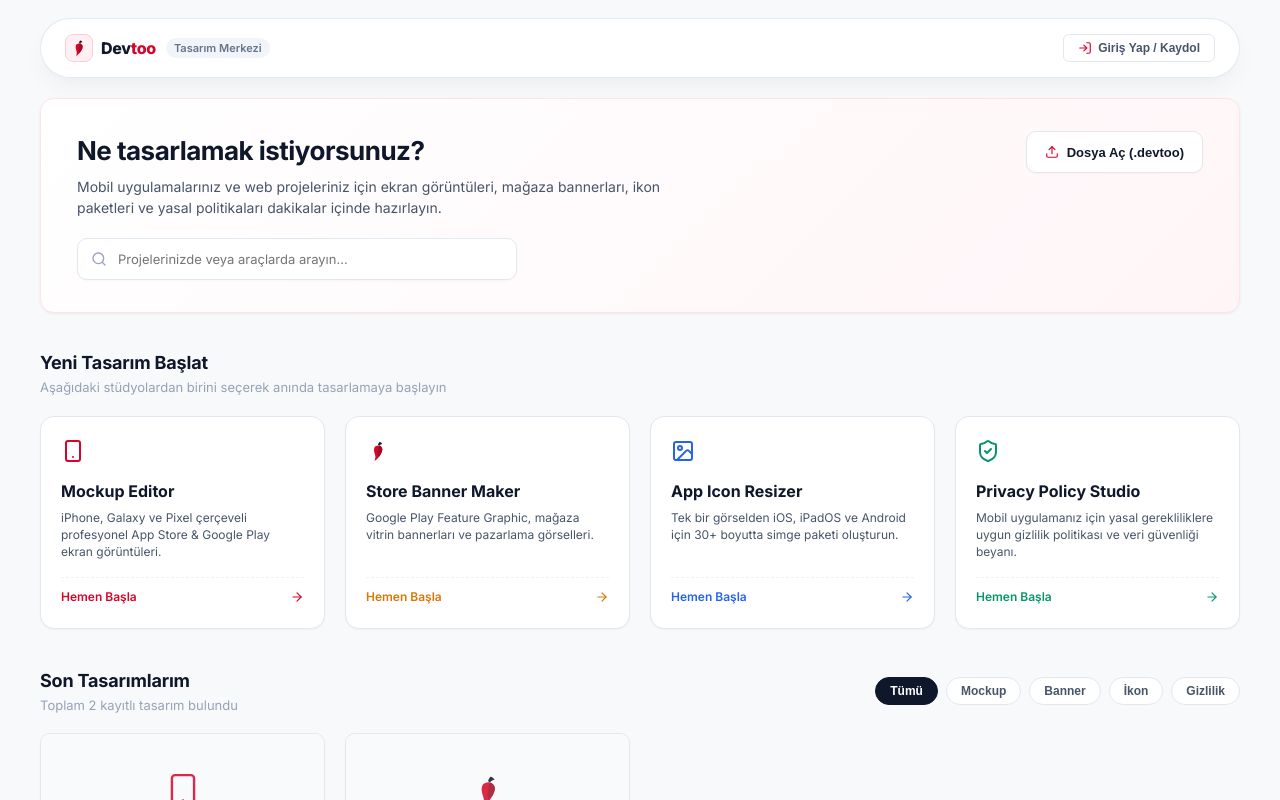
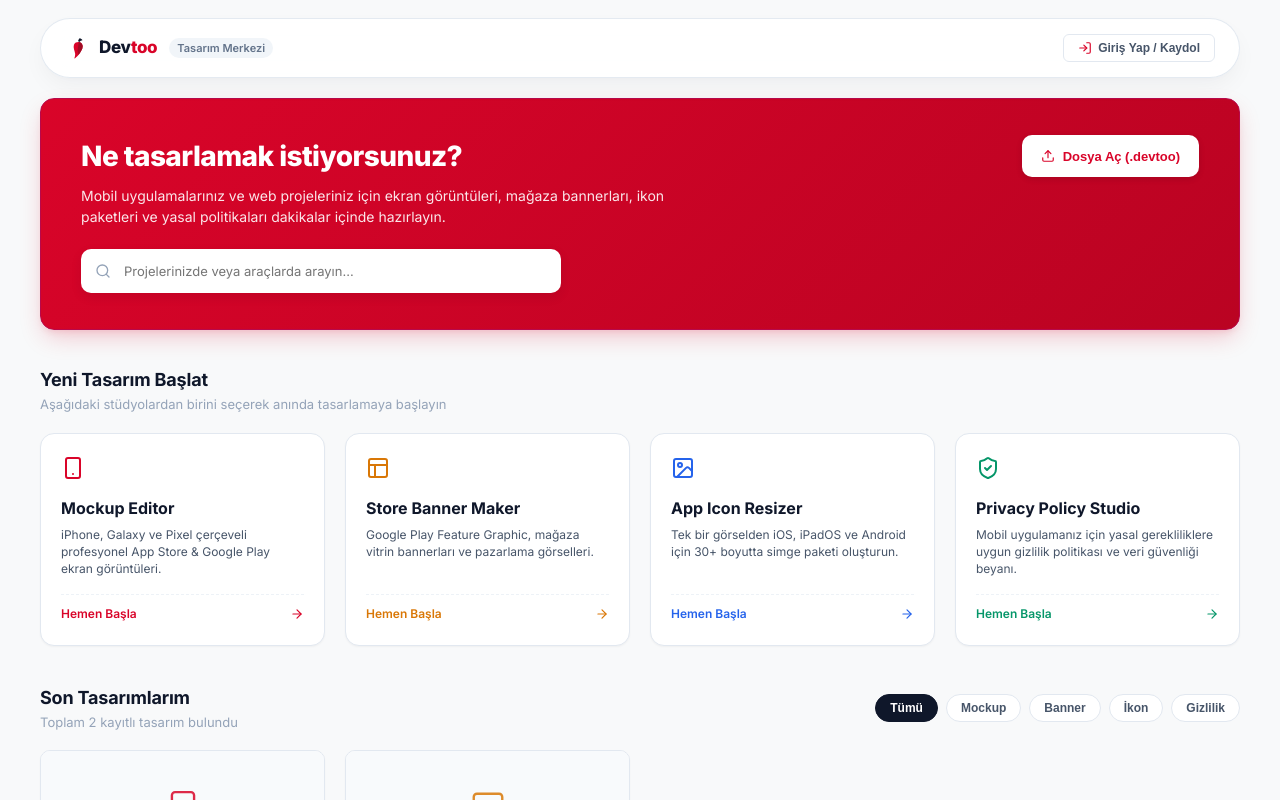
Before and after one commit to RieStudio/Devtoo, a React (Vite) app: page / in a window 1280 px wide. Built offline with nearby package versions, Linux system fonts and the light colour scheme; no server answers; a web font is replaced by a local one.

Commit message:
style(dashboard): refine red hero, boundary alignment and unboxed brand logo [skip ci]

```diff
--- a/src/App.tsx
+++ b/src/App.tsx
@@ -1164,7 +1164,6 @@ export function App() {
             <Dashboard
               onSelectTool={setActiveTool}
               onLoadProject={handleLoadProject}
-              onOpenAuthModal={() => setIsAuthModalOpen(true)}
               onOpenProjectsModal={() => setIsProjectsModalOpen(true)}
               onShowToast={showToast}
             />
--- a/src/components/Dashboard/Dashboard.css
+++ b/src/components/Dashboard/Dashboard.css
@@ -3,6 +3,7 @@
 .dashboard-container {
   display: flex;
   flex-direction: column;
+  align-items: center;
   flex: 1;
   height: 100%;
   overflow-y: auto;
@@ -11,17 +12,21 @@
   box-sizing: border-box;
 }
 
-/* Hero Section */
+/* Hero Section - Devtoo Chili Red Theme */
 .dashboard-hero {
-  background: linear-gradient(135deg, #FFFFFF 0%, #FFF5F7 100%);
-  border: 1px solid #FFE3E8;
+  width: 100%;
+  max-width: 1400px;
+  background: linear-gradient(135deg, #D90429 0%, #BA0322 100%);
+  border: 1px solid #B7094C;
   border-radius: var(--radius-xl);
-  padding: 32px 36px;
+  padding: 36px 40px;
   margin-bottom: 36px;
-  box-shadow: var(--shadow-sm);
+  box-shadow: 0 10px 25px -4px rgba(217, 4, 41, 0.22), 0 4px 6px -2px rgba(217, 4, 41, 0.1);
   display: flex;
   flex-direction: column;
-  gap: 20px;
+  gap: 22px;
+  color: #FFFFFF;
+  box-sizing: border-box;
 }
 
 .dashboard-hero-header {
@@ -34,39 +39,22 @@
 .dashboard-hero-title-group {
   display: flex;
   flex-direction: column;
-  gap: 6px;
-}
-
-.dashboard-hero-badge {
-  display: inline-flex;
-  align-items: center;
-  gap: 6px;
-  font-size: 11px;
-  font-weight: 700;
-  text-transform: uppercase;
-  letter-spacing: 0.05em;
-  color: var(--chili-primary);
-  background-color: var(--chili-subtle);
-  border: 1px solid var(--chili-border);
-  padding: 3px 10px;
-  border-radius: var(--radius-full);
-  width: fit-content;
-  margin-bottom: 4px;
+  gap: 8px;
 }
 
 .dashboard-hero-title {
-  font-size: 26px;
-  font-weight: 700;
-  color: var(--text-primary);
+  font-size: 28px;
+  font-weight: 800;
+  color: #FFFFFF;
   letter-spacing: -0.02em;
   margin: 0;
 }
 
 .dashboard-hero-subtitle {
   font-size: 14px;
-  color: var(--text-secondary);
+  color: rgba(255, 255, 255, 0.9);
   margin: 0;
-  max-width: 620px;
+  max-width: 640px;
   line-height: 1.5;
 }
 
@@ -80,9 +68,8 @@
 
 .dashboard-search-wrap {
   position: relative;
-  flex: 1;
-  min-width: 280px;
-  max-width: 440px;
+  width: 100%;
+  max-width: 480px;
 }
 
 .dashboard-search-icon {
@@ -90,28 +77,28 @@
   left: 14px;
   top: 50%;
   transform: translateY(-50%);
-  color: var(--text-muted);
+  color: #94A3B8;
   pointer-events: none;
 }
 
 .dashboard-search-input {
   width: 100%;
-  height: 42px;
+  height: 44px;
   background-color: #FFFFFF;
-  border: 1px solid var(--border-default);
+  border: 1px solid rgba(255, 255, 255, 0.3);
   border-radius: var(--radius-lg);
-  padding: 0 16px 0 40px;
+  padding: 0 16px 0 42px;
   font-size: 13px;
   font-family: var(--font-sans);
-  color: var(--text-primary);
+  color: #0F172A;
   outline: none;
   transition: all 0.15s ease;
-  box-shadow: 0 1px 2px rgba(0, 0, 0, 0.03);
+  box-shadow: 0 4px 12px rgba(0, 0, 0, 0.08);
 }
 
 .dashboard-search-input:focus {
-  border-color: var(--chili-primary);
-  box-shadow: 0 0 0 3px var(--chili-glow);
+  border-color: #FFFFFF;
+  box-shadow: 0 0 0 3px rgba(255, 255, 255, 0.35);
 }
 
 .dashboard-search-clear {
@@ -122,7 +109,7 @@
   background: none;
   border: none;
   cursor: pointer;
-  color: var(--text-muted);
+  color: #94A3B8;
   display: flex;
   align-items: center;
   padding: 4px;
@@ -130,10 +117,10 @@
 }
 
 .dashboard-search-clear:hover {
-  color: var(--text-primary);
+  color: #0F172A;
 }
 
-/* Import File Button */
+/* Import / Action Buttons in Red Hero */
 .dashboard-btn-import {
   display: inline-flex;
   align-items: center;
@@ -141,27 +128,31 @@
   height: 42px;
   padding: 0 18px;
   background-color: #FFFFFF;
-  border: 1px solid var(--border-default);
+  border: 1px solid rgba(255, 255, 255, 0.25);
   border-radius: var(--radius-lg);
-  color: var(--text-primary);
+  color: #D90429;
   font-size: 13px;
-  font-weight: 600;
+  font-weight: 700;
   cursor: pointer;
   transition: all 0.15s ease;
-  box-shadow: 0 1px 2px rgba(0, 0, 0, 0.03);
+  box-shadow: 0 2px 6px rgba(0, 0, 0, 0.12);
 }
 
 .dashboard-btn-import:hover {
-  background-color: var(--bg-hover);
-  border-color: var(--border-strong);
+  background-color: #FFF0F3;
+  transform: translateY(-1px);
+  box-shadow: 0 4px 10px rgba(0, 0, 0, 0.16);
 }
 
 /* Sections */
 .dashboard-section {
+  width: 100%;
+  max-width: 1400px;
   display: flex;
   flex-direction: column;
   gap: 18px;
   margin-bottom: 38px;
+  box-sizing: border-box;
 }
 
 .dashboard-section-header {
--- a/src/components/Dashboard/Dashboard.tsx
+++ b/src/components/Dashboard/Dashboard.tsx
@@ -1,6 +1,7 @@
 import React, { useState, useEffect, useRef, useCallback, useMemo } from 'react';
 import {
   Smartphone,
+  Layout,
   Image as ImageIcon,
   ShieldCheck,
   Search,
@@ -9,7 +10,6 @@ import {
   Trash2,
   Plus,
   ArrowRight,
-  Cloud,
   X,
   ExternalLink,
   Layers,
@@ -18,7 +18,6 @@ import {
 } from 'lucide-react';
 import { useAuth } from '../../context/AuthContext';
 import { supabase, type ToolType, type UserProject } from '../../lib/supabase';
-import { DevtooLogo } from '../common/DevtooLogo';
 import './Dashboard.css';
 
 interface DashboardProject {
@@ -33,7 +32,6 @@ interface DashboardProject {
 interface DashboardProps {
   onSelectTool: (toolId: string) => void;
   onLoadProject: (toolType: ToolType, data: Record<string, unknown>) => void;
-  onOpenAuthModal: () => void;
   onOpenProjectsModal: () => void;
   onShowToast: (message: string) => void;
 }
@@ -41,7 +39,6 @@ interface DashboardProps {
 export const Dashboard: React.FC<DashboardProps> = ({
   onSelectTool,
   onLoadProject,
-  onOpenAuthModal,
   onOpenProjectsModal,
   onShowToast,
 }) => {
@@ -403,8 +400,8 @@ export const Dashboard: React.FC<DashboardProps> = ({
             onClick={() => onSelectTool('store-banner-maker')}
           >
             <div className="quick-card-top">
-              <div className="quick-card-icon-wrap" style={{ color: '#D90429' }}>
-                <DevtooLogo size={24} variant="swift" />
+              <div className="quick-card-icon-wrap" style={{ color: '#D97706' }}>
+                <Layout size={24} strokeWidth={2} />
               </div>
             </div>
             <div className="quick-card-body">
@@ -543,7 +540,7 @@ export const Dashboard: React.FC<DashboardProps> = ({
                     )}
                     {project.tool_type === 'banner' && (
                       <>
-                        <DevtooLogo size={38} variant="swift" />
+                        <Layout size={38} color="#D97706" strokeWidth={1.5} />
                         <span style={{ fontSize: '11px', color: '#64748B', fontWeight: 600 }}>1024 × 500 Banner</span>
                       </>
                     )}
@@ -632,28 +629,6 @@ export const Dashboard: React.FC<DashboardProps> = ({
           </div>
         )}
       </section>
-
-      {/* Cloud Guest Sync Banner */}
-      {!user && (
-        <div className="dashboard-cloud-banner">
-          <div className="dashboard-cloud-banner-left">
-            <div className="dashboard-cloud-icon-wrap">
-              <Cloud size={20} />
-            </div>
-            <div className="dashboard-cloud-text">
-              <h4>Tasarımlarınızı Buluta Kaydedin</h4>
-              <p>Oturum açarak çalışmalarınızı tüm cihazlarınızdan senkronize edebilir ve güvenle saklayabilirsiniz.</p>
-            </div>
-          </div>
-          <button
-            type="button"
-            className="dashboard-cloud-btn"
-            onClick={onOpenAuthModal}
-          >
-            Giriş Yap / Kaydol
-          </button>
-        </div>
-      )}
     </div>
   );
 };
--- a/src/components/Header.tsx
+++ b/src/components/Header.tsx
@@ -1,5 +1,5 @@
 import React from 'react';
-import { Download, Upload, Smartphone, Image as ImageIcon, ShieldCheck, Undo2, Redo2, FolderKanban, LogIn } from 'lucide-react';
+import { Download, Upload, Smartphone, Image as ImageIcon, Layout, ShieldCheck, Undo2, Redo2, FolderKanban, LogIn } from 'lucide-react';
 import { useAuth } from '../context/AuthContext';
 import { DevtooLogo } from './common/DevtooLogo';
 
@@ -42,13 +42,11 @@ export const Header: React.FC<HeaderProps> = ({
       <div className="header-title-area">
         {activeTool === 'dashboard' ? (
           <div style={{ display: 'flex', alignItems: 'center', gap: '8px' }}>
-            <div style={{ width: '28px', height: '28px', backgroundColor: '#FFF0F3', border: '1px solid #FFCCD5', borderRadius: '8px', display: 'flex', alignItems: 'center', justifyContent: 'center' }}>
-              <DevtooLogo size={20} variant="swift" />
-            </div>
-            <span style={{ fontSize: '16px', fontWeight: 800, color: '#0F172A', letterSpacing: '-0.02em' }}>
-              Dev<span style={{ color: '#D90429' }}>too</span>
+            <DevtooLogo size={26} variant="swift" />
+            <span style={{ fontSize: '17px', fontWeight: 800, color: '#0F172A', letterSpacing: '-0.02em', display: 'inline-flex' }}>
+              <span>Dev<span style={{ color: '#D90429' }}>too</span></span>
             </span>
-            <span style={{ fontSize: '11px', fontWeight: 600, color: '#64748B', backgroundColor: '#F1F5F9', padding: '2px 8px', borderRadius: '999px', marginLeft: '2px' }}>Tasarım Merkezi</span>
+            <span style={{ fontSize: '11px', fontWeight: 600, color: '#64748B', backgroundColor: '#F1F5F9', padding: '2px 8px', borderRadius: '999px', marginLeft: '4px' }}>Tasarım Merkezi</span>
           </div>
         ) : (
           <div className="tool-active-badge">
@@ -59,7 +57,7 @@ export const Header: React.FC<HeaderProps> = ({
               </>
             ) : activeTool === 'store-banner-maker' ? (
               <>
-                <DevtooLogo size={18} variant="swift" />
+                <Layout size={18} color="#D90429" />
                 <span>Store Banner Maker</span>
               </>
             ) : activeTool === 'privacy-policy-studio' ? (
--- a/src/components/Sidebar.tsx
+++ b/src/components/Sidebar.tsx
@@ -2,6 +2,7 @@ import React, { useState } from 'react';
 import {
   Smartphone,
   Image as ImageIcon,
+  Layout,
   ShieldCheck,
   ChevronLeft,
   ChevronRight,
@@ -80,7 +81,7 @@ export const Sidebar: React.FC<SidebarProps> = ({
       case 'Smartphone':
         return <Smartphone className="nav-icon" />;
       case 'Layout':
-        return <DevtooLogo size={18} variant="swift" />;
+        return <Layout className="nav-icon" />;
       case 'ShieldCheck':
         return <ShieldCheck className="nav-icon" />;
       case 'Image':
@@ -98,13 +99,13 @@ export const Sidebar: React.FC<SidebarProps> = ({
         <div
           className="sidebar-header-brand"
           onClick={() => onSelectTool('dashboard')}
-          style={{ cursor: 'pointer' }}
+          style={{ cursor: 'pointer', display: 'flex', alignItems: 'center', gap: '8px' }}
           title="Ana Sayfaya Git (Dashboard)"
         >
-          <DevtooLogo size={32} variant="badge" />
+          <DevtooLogo size={28} variant="swift" />
           {!isCollapsed && (
             <div className="brand-name">
-              Dev<span style={{ color: 'var(--chili-primary)' }}>too</span>
+              <span>Dev<span style={{ color: 'var(--chili-primary)' }}>too</span></span>
             </div>
           )}
         </div>
--- a/src/index.css
+++ b/src/index.css
@@ -180,9 +180,9 @@ body {
   font-weight: 700;
   color: var(--text-primary);
   letter-spacing: -0.4px;
-  display: flex;
-  align-items: center;
-  gap: 6px;
+  display: inline-flex;
+  align-items: center;
+  gap: 0;
 }
 
 .brand-tag {
```
